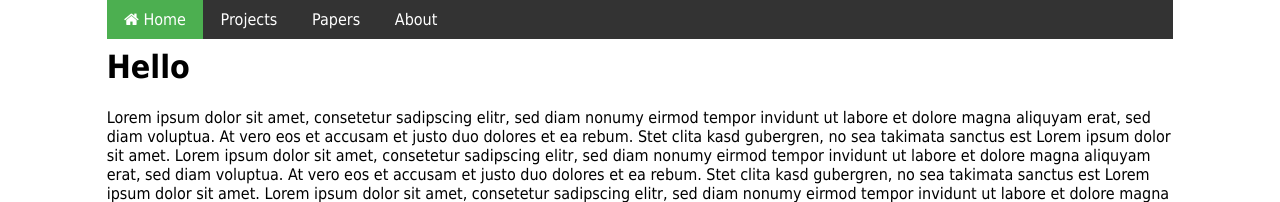
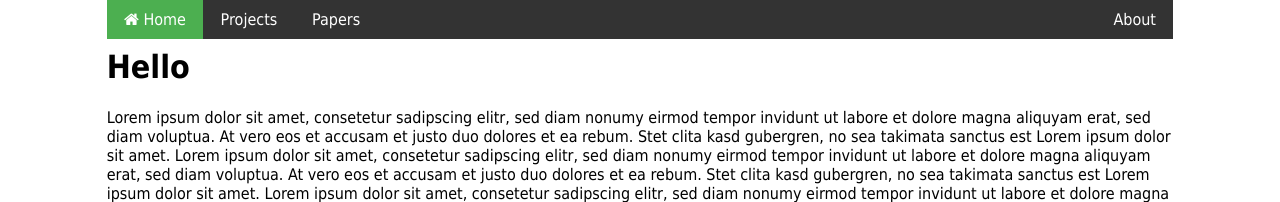
Before and after one commit to raphaelmenges/raphaelmenges.github.io, a Jekyll site: the page built from index.html, in a window 1280 px wide. Shown: the top 202 px of the page. Built offline with Jekyll 4.4.1, drawn with Linux system fonts in a browser that asks for light colours.

Commit message:
Moved About to the right end of navigation bar.

```diff
--- a/_layouts/default.html
+++ b/_layouts/default.html
@@ -19,8 +19,8 @@
 			<li>
 				<a {% if page.navigation == "papers" %} class="active" {% endif %} href="/papers">Papers</a>
 			</li>
-			<li>
-				<a {% if page.navigation == "about" %} class="active" {% endif %} style="float:right" href="/about">About</a>
+			<li style="float:right">
+				<a {% if page.navigation == "about" %} class="active" {% endif %} href="/about">About</a>
 			</li>
 		</nav>
 		<div class="content">
```
